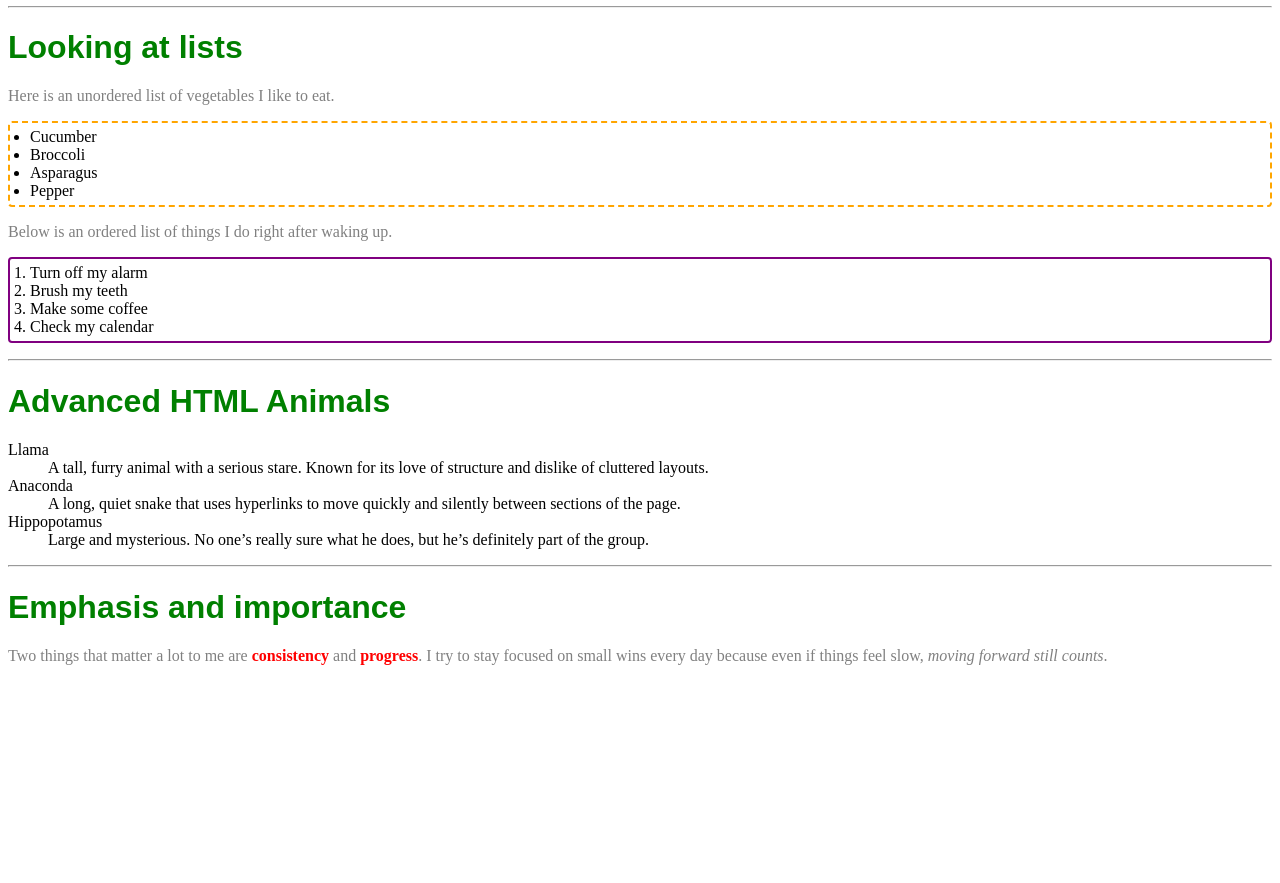
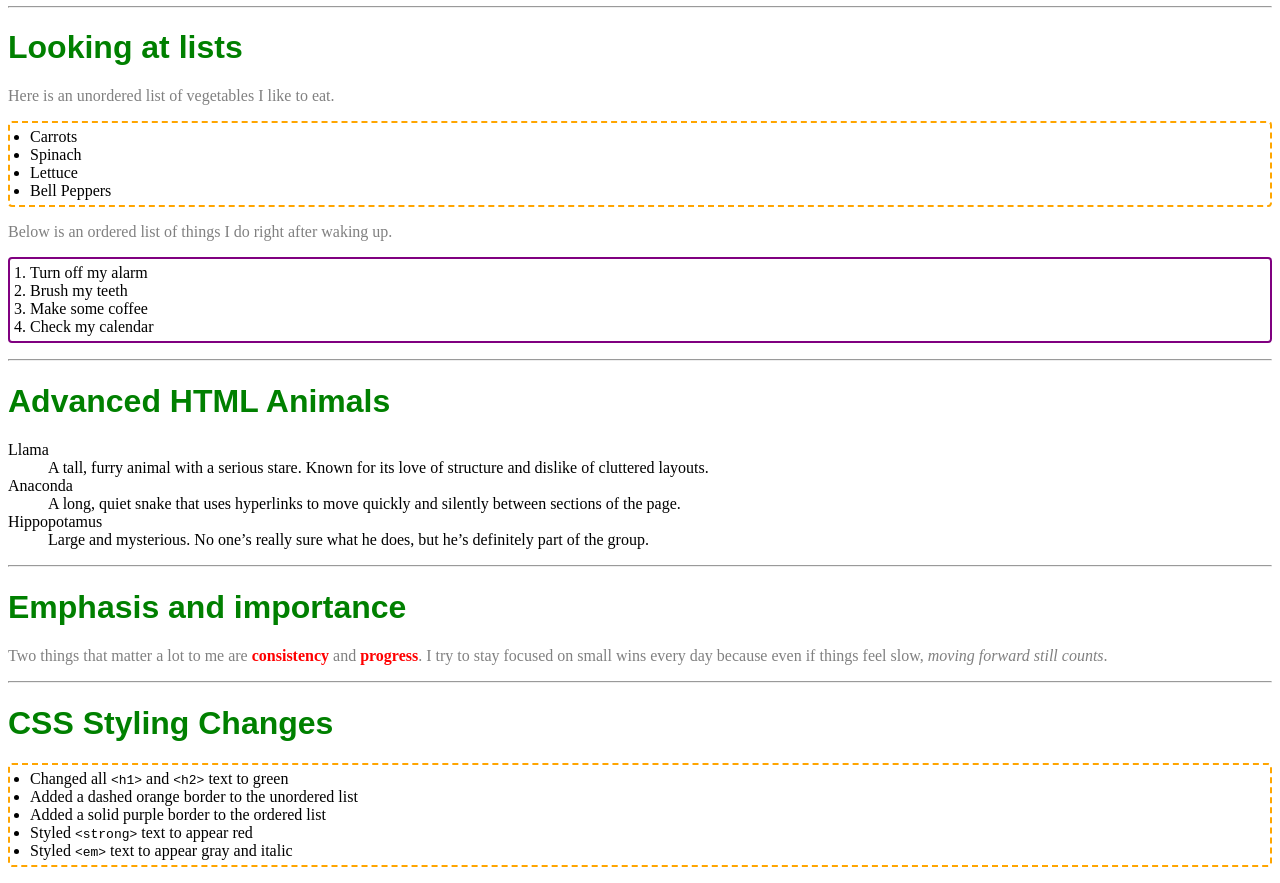
Before and after one commit to Joshh9/Assignment7, a plain HTML site: page index.html in a window 1280 px wide. Shown: the part 280-1163 px from the top of the page. Before the commit the page ends 961 px from the top, so only its background shows below. Drawn offline with Linux system fonts and the light colour scheme.

Commit message:
Update index.html

```diff
--- a/index.html
+++ b/index.html
@@ -21,10 +21,10 @@
 <h1>Looking at lists</h1>
 <p>Here is an unordered list of vegetables I like to eat.</p>
 <ul>
-  <li>Cucumber</li>
-  <li>Broccoli</li>
-  <li>Asparagus</li>
-  <li>Pepper</li>
+  <li>Carrots</li>
+  <li>Spinach</li>
+  <li>Lettuce</li>
+  <li>Bell Peppers</li>
 </ul>
 
 <p>Below is an ordered list of things I do right after waking up.</p>
@@ -57,5 +57,16 @@
   I try to stay focused on small wins every day because even if things feel slow, <em>moving forward still counts</em>.
 </p>
 
+<hr>
+
+<h1>CSS Styling Changes</h1>
+<ul>
+  <li>Changed all <code>&lt;h1&gt;</code> and <code>&lt;h2&gt;</code> text to green</li>
+  <li>Added a dashed orange border to the unordered list</li>
+  <li>Added a solid purple border to the ordered list</li>
+  <li>Styled <code>&lt;strong&gt;</code> text to appear red</li>
+  <li>Styled <code>&lt;em&gt;</code> text to appear gray and italic</li>
+</ul>
+
 </body>
 </html>
```
